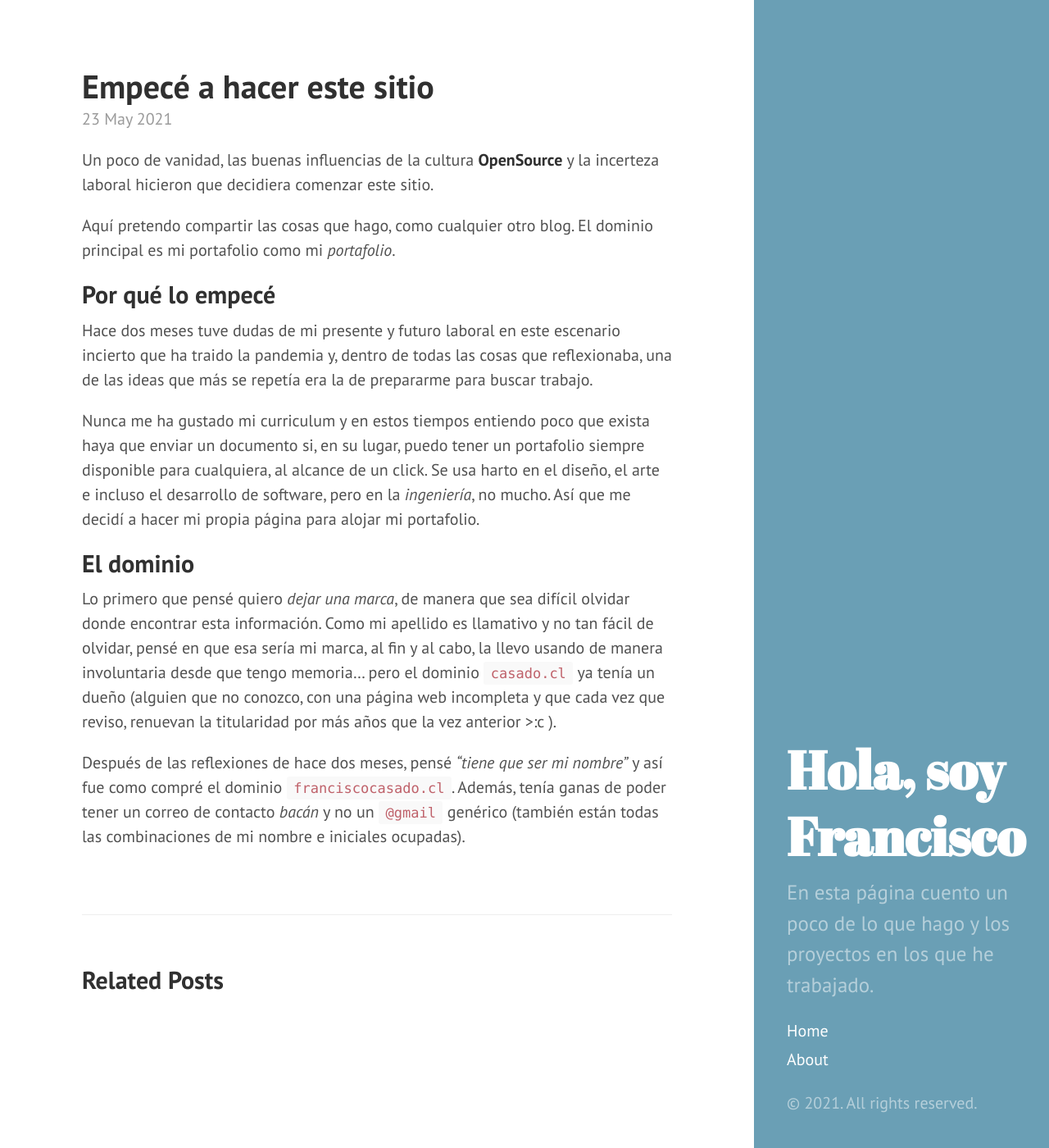
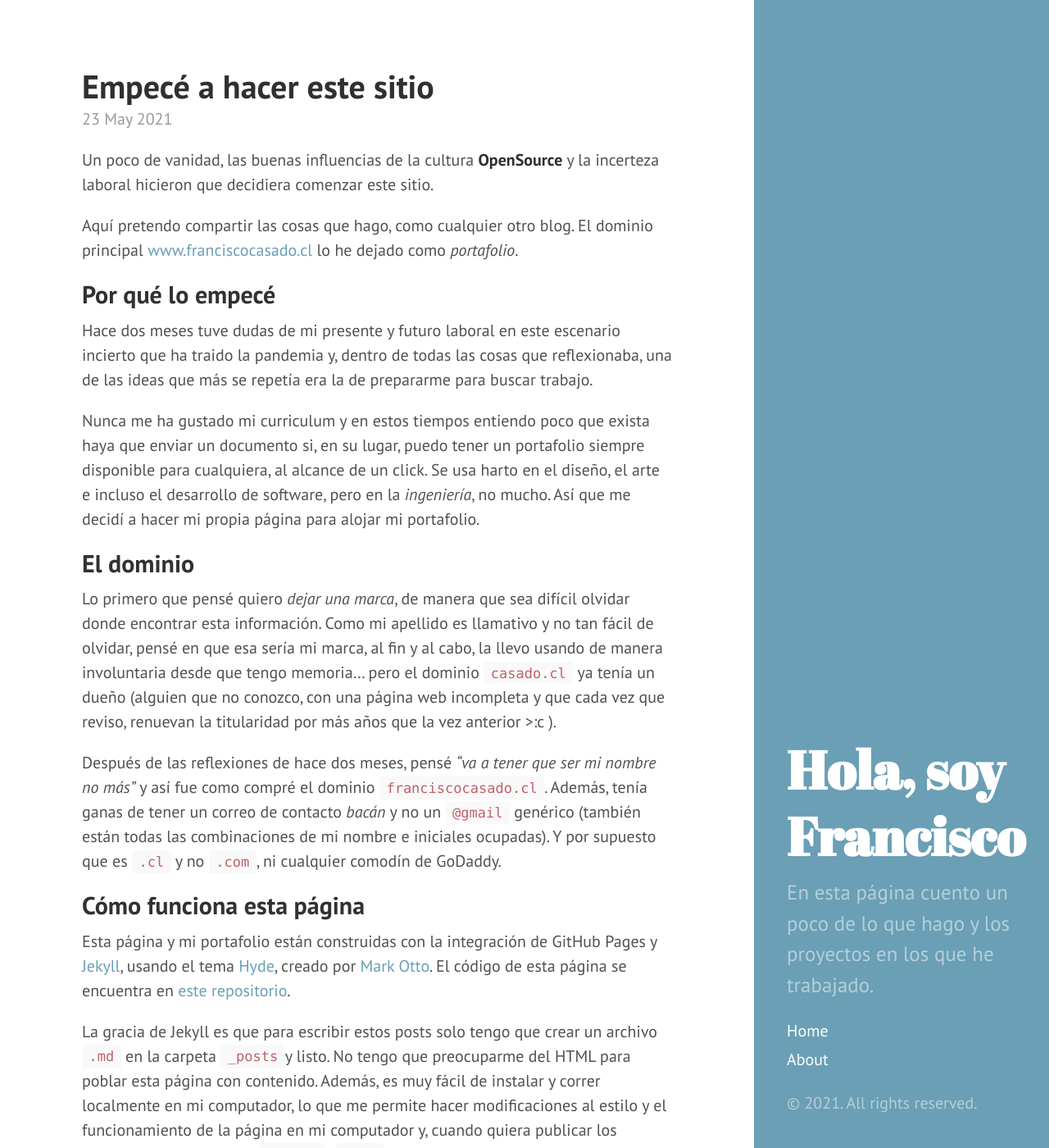
Before and after one commit to FranciscoCasado/blog, a Jekyll site: the page built from _posts/2021-05-23-empece-a-hacer-este-sitio.md, in a window 1280 px wide and 1400 px high. Shown: the whole window at 82% size. Built offline with Jekyll 4.4.1, drawn with Linux system fonts in a browser that asks for light colours; emoji names are drawn with the system emoji font; some of the changed text lies outside the part shown.

Commit message:
Finished post and added gem jemoji, with corresponding CSS correction for this theme

```diff
--- a/Gemfile
+++ b/Gemfile
@@ -12,6 +12,7 @@
 gem "minima", "~> 2.5"
 gem "poole"
 gem "hyde"
+gem "jemoji"
 # If you want to use GitHub Pages, remove the "gem "jekyll"" above and
 # uncomment the line below. To upgrade, run `bundle update github-pages`.
 # gem "github-pages", group: :jekyll_plugins
--- a/_config.yml
+++ b/_config.yml
@@ -51,6 +51,7 @@
 plugins:
   - jekyll-feed
   - jekyll-paginate
+  - jemoji
 
 # Exclude from processing.
 # The following items will not be processed, by default.
--- a/_includes/head.html
+++ b/_includes/head.html
@@ -18,6 +18,7 @@
   <link rel="stylesheet" href="{{ site.baseurl }}public/css/poole.css">
   <link rel="stylesheet" href="{{ site.baseurl }}public/css/syntax.css">
   <link rel="stylesheet" href="{{ site.baseurl }}public/css/hyde.css">
+  <link rel="stylesheet" href="{{ site.baseurl }}public/css/custom.css">
   <link rel="stylesheet" href="http://fonts.googleapis.com/css?family=PT+Sans:400,400italic,700|Abril+Fatface">
 
   <!-- Icons -->
--- a/_posts/2021-05-23-empece-a-hacer-este-sitio.md
+++ b/_posts/2021-05-23-empece-a-hacer-este-sitio.md
@@ -1,11 +1,11 @@
 ---
 layout: post
 title: Empecé a hacer este sitio
+tags: how
 ---
-
 Un poco de vanidad, las buenas influencias de la cultura **OpenSource** y la incerteza laboral hicieron que decidiera comenzar este sitio.
 
-Aquí pretendo compartir las cosas que hago, como cualquier otro blog. El dominio principal es mi portafolio como mi *portafolio*.
+Aquí pretendo compartir las cosas que hago, como cualquier otro blog. El dominio principal [www.franciscocasado.cl](https://franciscocasado.cl/) lo he dejado como *portafolio*.
 
 ## Por qué lo empecé
 Hace dos meses tuve dudas de mi presente y futuro laboral en este escenario incierto que ha traido la pandemia y, dentro de todas las cosas que reflexionaba, una de las ideas que más se repetía era la de prepararme para buscar trabajo.
@@ -15,4 +15,13 @@
 ## El dominio
 Lo primero que pensé quiero *dejar una marca*, de manera que sea difícil olvidar donde encontrar esta información. Como mi apellido es llamativo y no tan fácil de olvidar, pensé en que esa sería mi marca, al fin y al cabo, la llevo usando de manera involuntaria desde que tengo memoria... pero el dominio `casado.cl` ya tenía un dueño (alguien que no conozco, con una página web incompleta y que cada vez que reviso, renuevan la titularidad por más años que la vez anterior >:c ).
 
-Después de las reflexiones de hace dos meses, pensé *"tiene que ser mi nombre"* y así fue como compré el dominio `franciscocasado.cl`. Además, tenía ganas de poder tener un correo de contacto *bacán* y no un `@gmail` genérico (también están todas las combinaciones de mi nombre e iniciales ocupadas).
+Después de las reflexiones de hace dos meses, pensé *"va a tener que ser mi nombre no más"* y así fue como compré el dominio `franciscocasado.cl`. Además, tenía ganas de tener un correo de contacto *bacán* y no un `@gmail` genérico (también están todas las combinaciones de mi nombre e iniciales ocupadas). Y por supuesto que es `.cl` y no `.com`, ni cualquier comodín de GoDaddy.
+
+## Cómo funciona esta página
+Esta página y mi portafolio están construidas con la integración de GitHub Pages y [Jekyll](https://jekyllrb.com/), usando el tema [Hyde](https://github.com/poole/hyde), creado por [Mark Otto](https://github.com/mdo). El código de esta página se encuentra en [este repositorio](https://github.com/FranciscoCasado/blog).
+
+La gracia de Jekyll es que para escribir estos posts solo tengo que crear un archivo `.md` en la carpeta `_posts`y listo. No tengo que preocuparme del HTML para poblar esta página con contenido. Además, es muy fácil de instalar y correr localmente en mi computador, lo que me permite hacer modificaciones al estilo y el funcionamiento de la página en mi computador y, cuando quiera publicar los cambios, basta con hacer `commit`y `push`y en un par de minutos se actualiza el sitio.
+
+*Actualización: Acabo de leer en la documentación de Jekyll que se pueden crear borradores (`drafts`) para escribir posts, pero que no aparecerán en la vista pública (hasta que sean trasladados a la carpeta `_posts`). Quizás debería haber hecho eso con este post :sweat_smile:*
+
+El dominio está registrado en [NIC Chile](https://www.nic.cl/) y el servidor de nombre (DNS Server), que se encarga de enrutar el dominio `franciscocasado.cl`y el subdominio `blog.franciscocasado.cl` al contenido que subo a GitHub Pages, usa FreeDNS.
--- /dev/null
+++ b/public/css/custom.css
@@ -0,0 +1,6 @@
+img.emoji {
+    display: inline;
+    height: 1em;
+    width: 1em;
+    margin-bottom: 0em;
+    }
```
